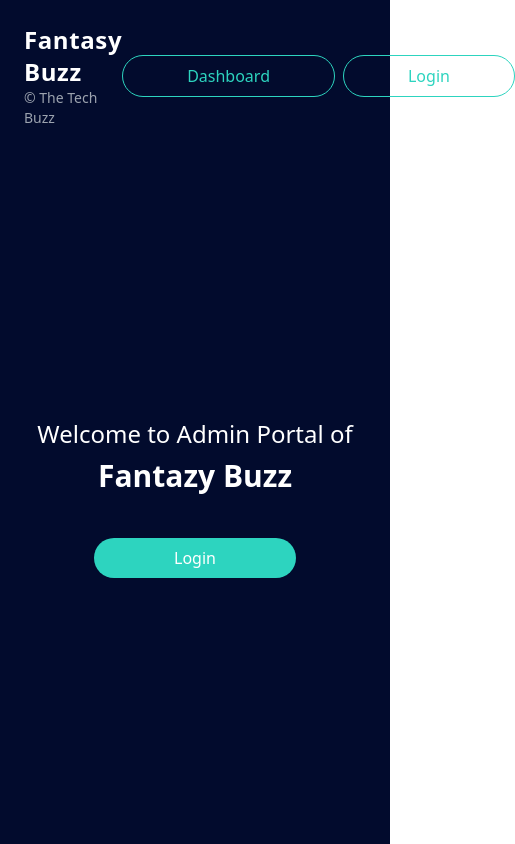
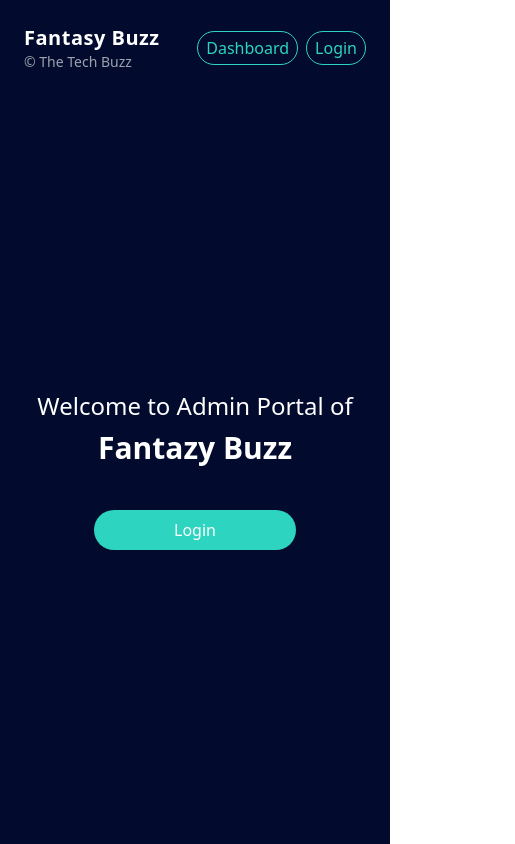
Before and after one commit to AliAzeem92/Fantasy-Buzz, a React (Create React App) app: page / in a window 390 px wide. Shown: the whole page, 515 px wide, since content can reach past the window. Built offline with nearby package versions, Linux system fonts and the light colour scheme.

Commit message:
Auth Page - Responsive for Mobile

```diff
--- a/src/pages/Auth.jsx
+++ b/src/pages/Auth.jsx
@@ -13,11 +13,11 @@ function Auth() {
   const closeModal = () => setActiveModal(null);
 
   return (
-    <main className="min-h-screen bg-[#020b2d] flex flex-col justify-between text-white">
+    <main className="min-h-screen bg-[#020b2d] flex flex-col justify-between text-white overflow-hidden ">
       {/* Navbar */}
       <nav className="flex justify-between items-center p-6">
         <div className="flex flex-col">
-          <h1 className="text-2xl font-extrabold tracking-wide">
+          <h1 className="text-xl sm:text-2xl font-extrabold tracking-wide">
             Fantasy Buzz
           </h1>
           <p className="text-sm text-gray-400">© The Tech Buzz</p>
@@ -25,13 +25,13 @@ function Auth() {
         <div className="flex gap-2 ">
           <button
             onClick={() => navigate("/dashboard")}
-            className="border border-teal-400 text-teal-400 px-16 py-2 rounded-full hover:bg-teal-400 hover:text-white transition"
+            className="border border-teal-400 text-teal-400 px-2 sm:px-16 py-1 sm:py-2 rounded-full hover:bg-teal-400 hover:text-white transition"
           >
             Dashboard
           </button>
           <button
             onClick={() => setActiveModal("login")}
-            className="border border-teal-400 text-teal-400 px-16 py-2 rounded-full hover:bg-teal-400 hover:text-white transition"
+            className="border border-teal-400 text-teal-400 px-2 sm:px-16 py-1 sm:py-2 rounded-full hover:bg-teal-400 hover:text-white transition"
           >
             Login
           </button>
```
